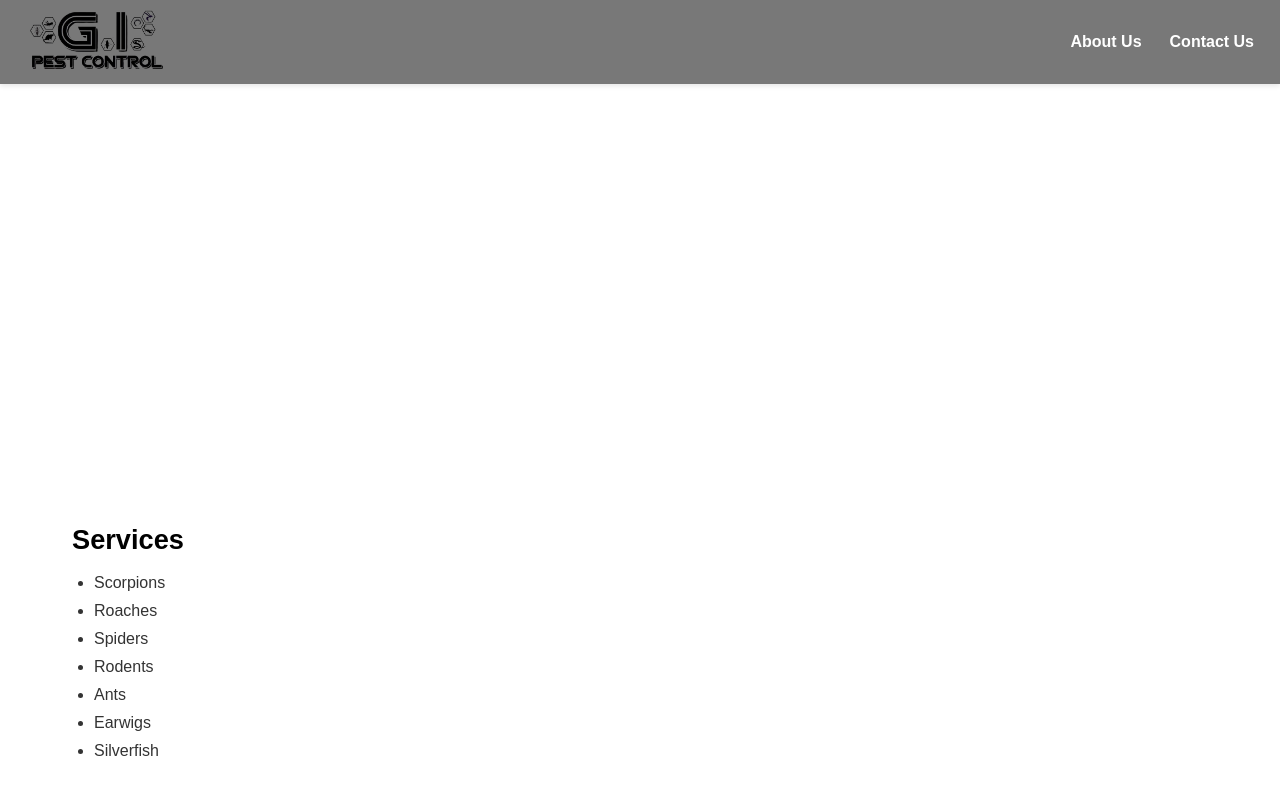
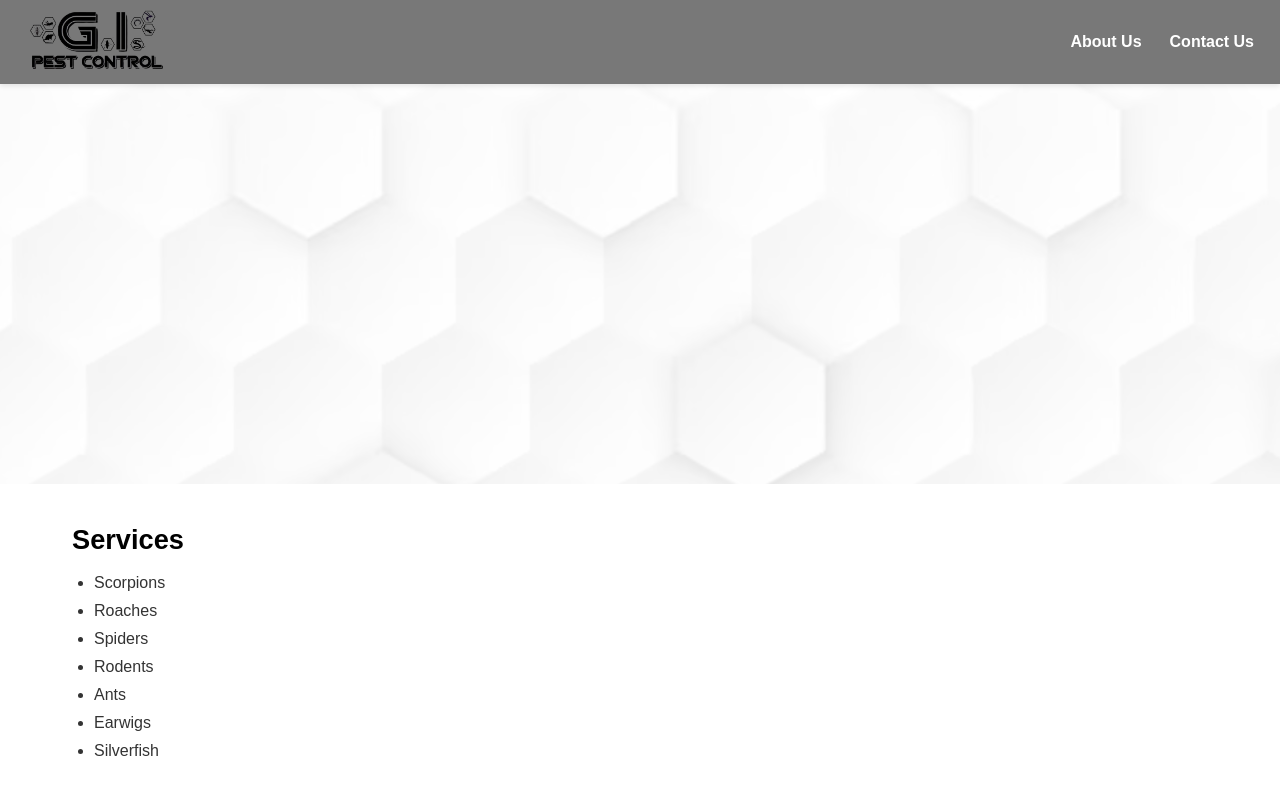
Before and after one commit to gi-pestcontrol/gi-pestcontrol.github.io, a plain HTML site: page index.html in a window 1280 px wide. Shown: the top 800 px of the page. Drawn offline with Linux system fonts and the light colour scheme.

Commit message:
Update index.html

```diff
--- a/index.html
+++ b/index.html
@@ -14,7 +14,7 @@
         }
 
         body {
-            background-image: url("hexagonwhitebg.png.png");
+            background-image: url("hexagonbgwhite.png");
             background-size: cover;
             background-position: center;
             background-attachment: fixed;
```
